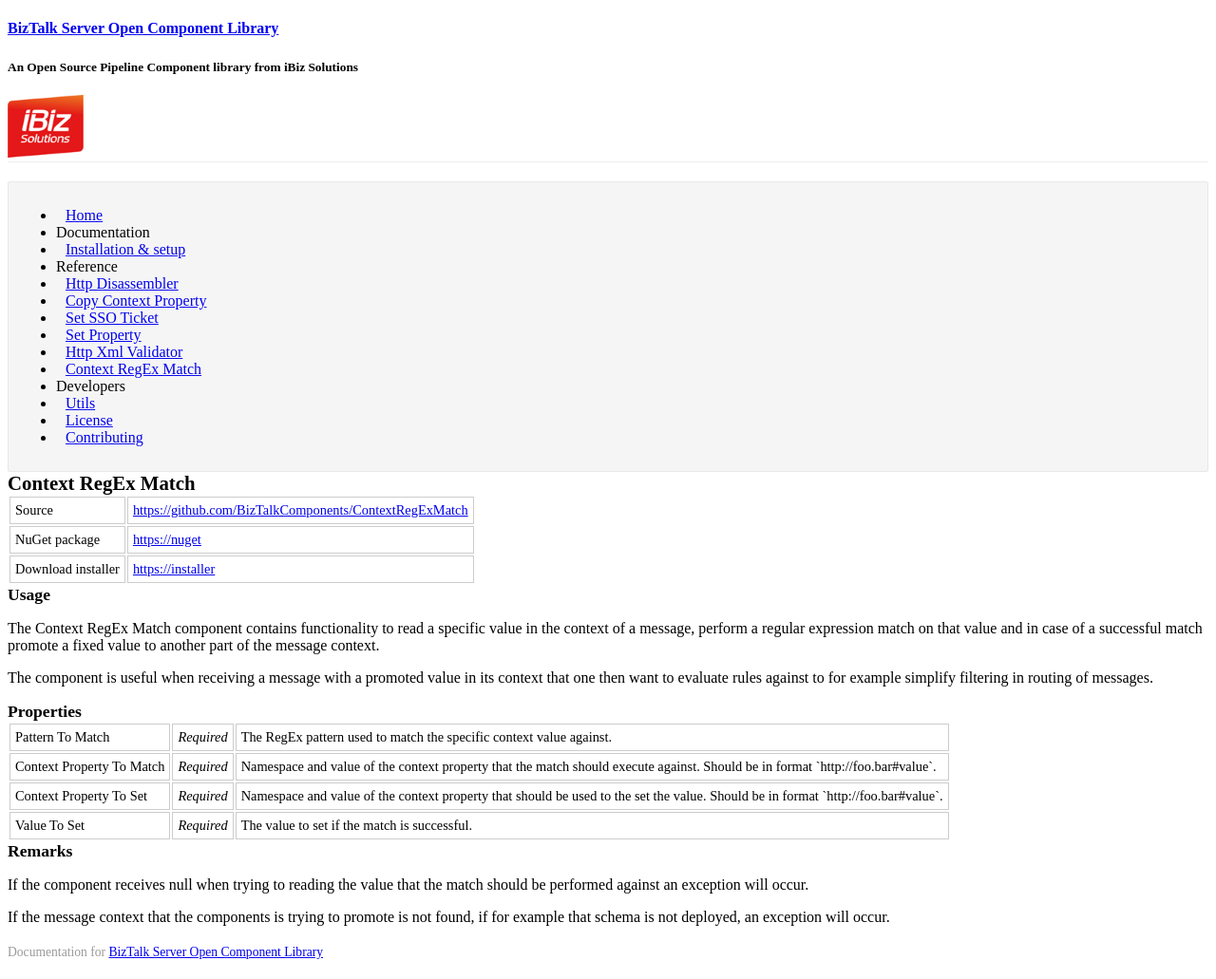
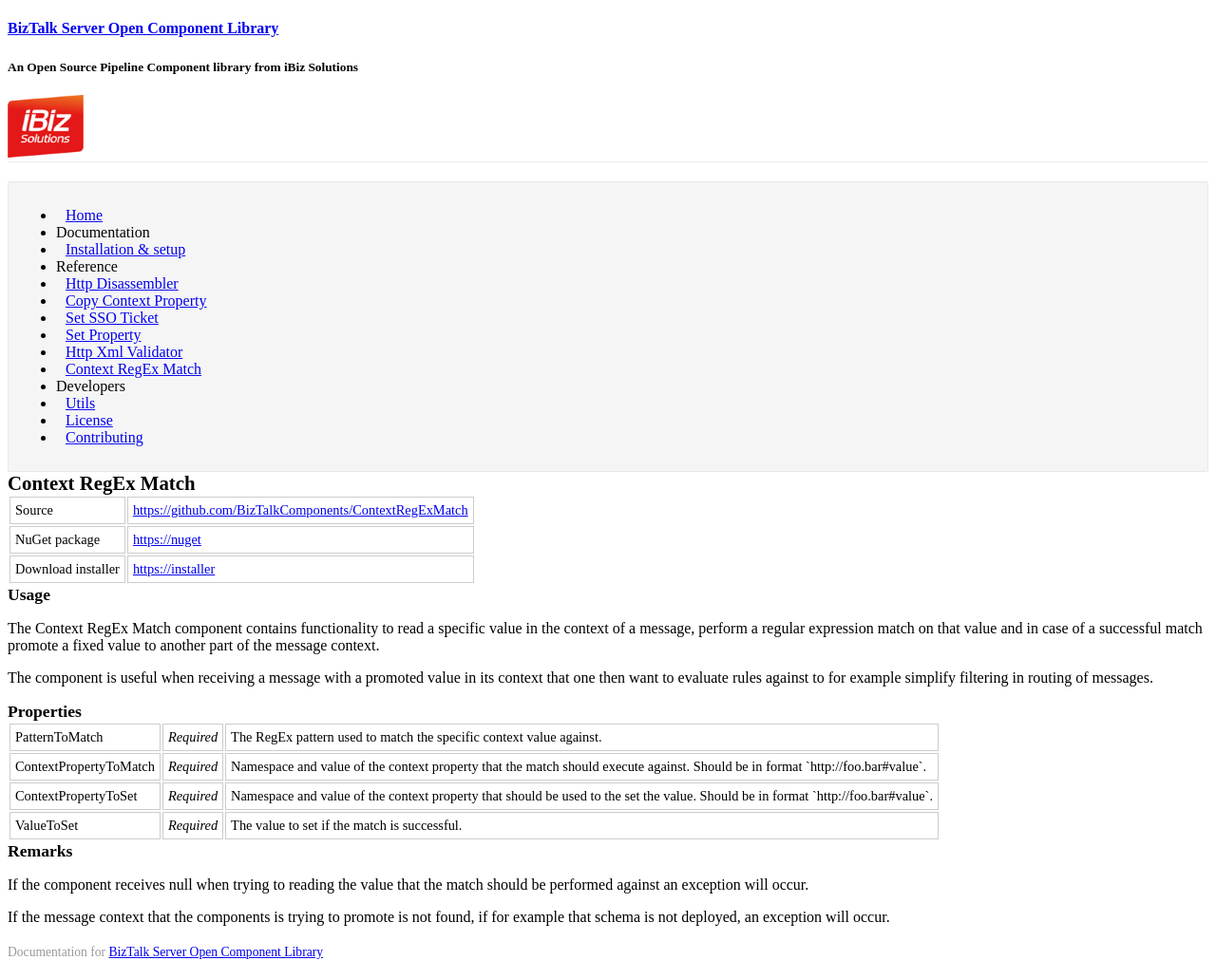
Before and after one commit to BizTalkComponents/BizTalkComponents.github.io, a Jekyll site: the page built from _posts/2014-11-14-context-regex-match.md, in a window 1280 px wide. Shown: the whole page at 95% size. Built offline with Jekyll 4.4.1, drawn with Linux system fonts in a browser that asks for light colours; Markdown is read by kramdown in place of the engine named in the settings; a style sheet for code colours, icons or effects is not loaded.

Commit message:
Fixes in post text

```diff
--- a/_posts/2014-11-14-context-regex-match.md
+++ b/_posts/2014-11-14-context-regex-match.md
@@ -18,24 +18,24 @@ The component is useful when receiving a message with a promoted value in its co
 ## Properties ##
 <table class="properties">
     <tr>
-        <td>Pattern To Match</td>
+        <td>PatternToMatch</td>
         <td>Required</td>
         <td>The RegEx pattern used to match the specific context value against.</td>
     </tr>
     <tr>
-        <td>Context Property To Match</td>
+        <td>ContextPropertyToMatch</td>
         <td>Required</td>
         <td>Namespace and value of the context property that the match should execute against.
 Should be in format `http://foo.bar#value`. </td>
     </tr>
     <tr>
-        <td>Context Property To Set</td>
+        <td>ContextPropertyToSet</td>
         <td>Required</td>
         <td>Namespace and value of the context property that should be used to the set the value.
 Should be in format `http://foo.bar#value`. </td>
     </tr>
      <tr>
-        <td>Value To Set</td>
+        <td>ValueToSet</td>
         <td>Required</td>
         <td>The value to set if the match is successful.</td>
     </tr>
```
